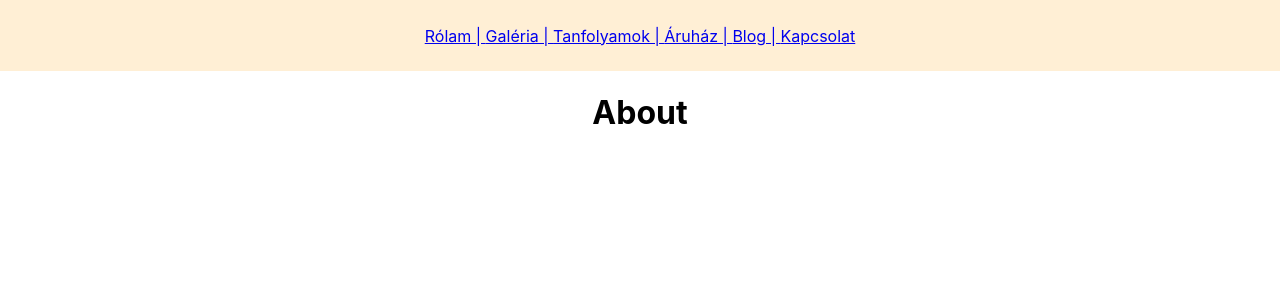
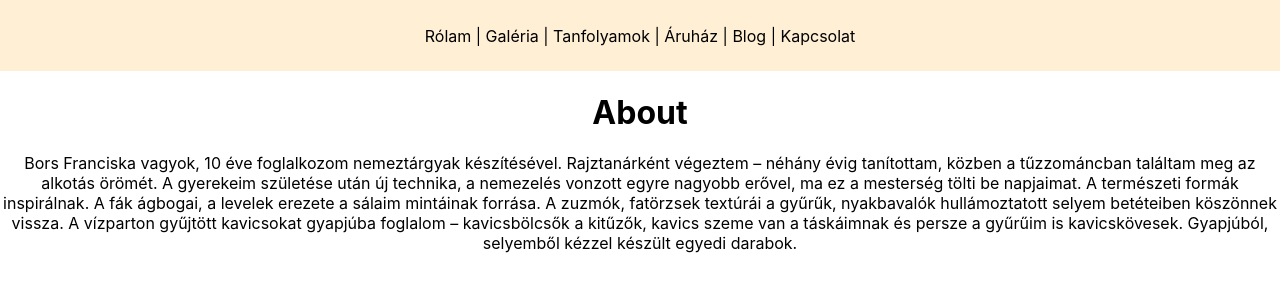
Before and after one commit to paebo/fullwool, a React (Create React App) app in the folder frontend/: page /about in a window 1280 px wide. Shown: the top 300 px of the page. Built offline with nearby package versions, Linux system fonts and the light colour scheme; no server answers.

Commit message:
add Bio component to About page + remove Header link underline/color

```diff
--- /dev/null
+++ b/frontend/src/components/Bio.js
@@ -0,0 +1,24 @@
+import React from "react";
+
+function Bio() {
+    return (
+        <div>
+            <p>
+                Bors Franciska vagyok, 10 éve foglalkozom nemeztárgyak
+                készítésével. Rajztanárként végeztem – néhány évig tanítottam,
+                közben a tűzzománcban találtam meg az alkotás örömét. A
+                gyerekeim születése után új technika, a nemezelés vonzott egyre
+                nagyobb erővel, ma ez a mesterség tölti be napjaimat. A
+                természeti formák inspirálnak. A fák ágbogai, a levelek erezete
+                a sálaim mintáinak forrása. A zuzmók, fatörzsek textúrái a
+                gyűrűk, nyakbavalók hullámoztatott selyem betéteiben köszönnek
+                vissza. A vízparton gyűjtött kavicsokat gyapjúba foglalom –
+                kavicsbölcsők a kitűzők, kavics szeme van a táskáimnak és persze
+                a gyűrűim is kavicskövesek. Gyapjúból, selyemből kézzel készült
+                egyedi darabok.
+            </p>
+        </div>
+    );
+}
+
+export default Bio;
--- a/frontend/src/components/Header.js
+++ b/frontend/src/components/Header.js
@@ -3,19 +3,26 @@ import { Link } from "react-router-dom";
 import styled from "styled-components";
 
 const Navbar = styled.nav`
+    color: black;
+    text-decoration: none;
     padding: 2%;
     background: papayawhip;
 `;
 
+const NavLink = styled(Link)`
+    color: black;
+    text-decoration: none;
+`;
+
 function Header() {
     return (
-        <Navbar className='header'>
-            <Link to='/about'>Rólam | </Link>
-            <Link to='/gallery'>Galéria | </Link>
-            <Link to='/courses'>Tanfolyamok | </Link>
-            <Link to='/shop'>Áruház | </Link>
-            <Link to='/blog'>Blog | </Link>
-            <Link to='/contact'>Kapcsolat</Link>
+        <Navbar>
+            <NavLink to='/about'>Rólam | </NavLink>
+            <NavLink to='/gallery'>Galéria | </NavLink>
+            <NavLink to='/courses'>Tanfolyamok | </NavLink>
+            <NavLink to='/shop'>Áruház | </NavLink>
+            <NavLink to='/blog'>Blog | </NavLink>
+            <NavLink to='/contact'>Kapcsolat</NavLink>
         </Navbar>
     );
 }
--- a/frontend/src/pages/About.js
+++ b/frontend/src/pages/About.js
@@ -1,9 +1,11 @@
 import React from "react";
+import Bio from "../components/Bio";
 
 export default function About() {
     return (
         <div>
             <h1>About</h1>
+            <Bio />
         </div>
     );
 }
```
